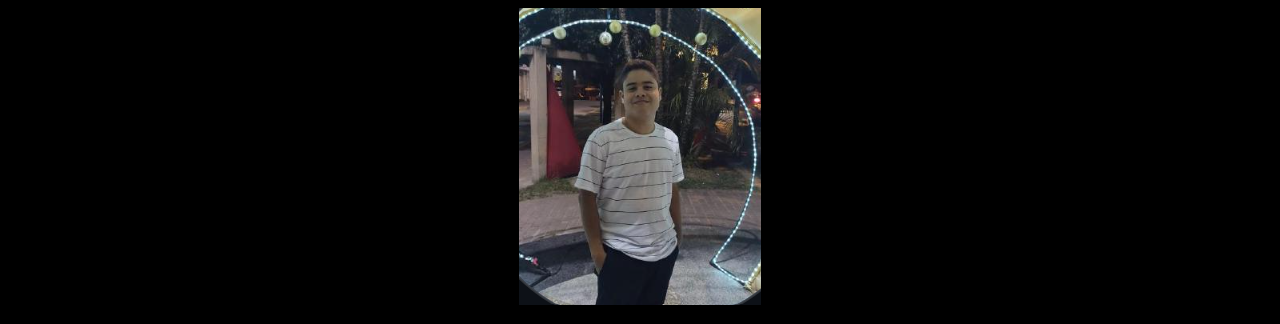
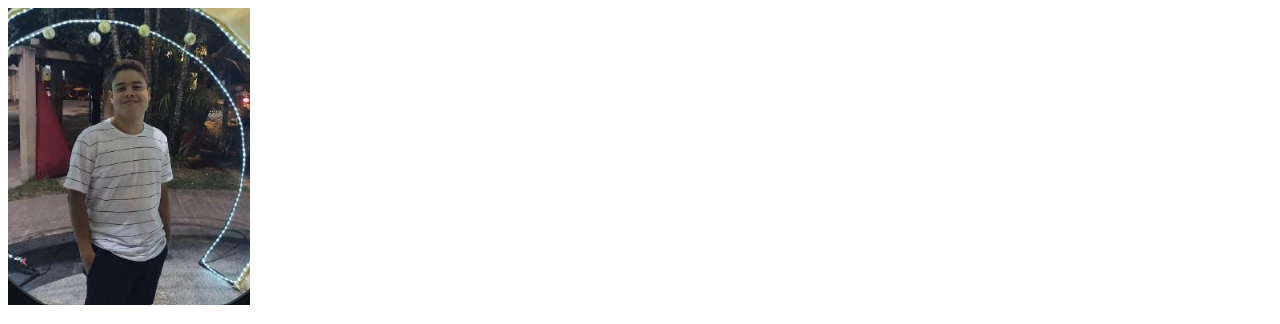
Before and after one commit to Lucavinini/Programa-o-Web-e-Mobile---Unicap, a plain HTML site: page Atividade2/index.html in a window 1280 px wide. Shown: the top 324 px of the page. Drawn offline with Linux system fonts and the light colour scheme.

Commit message:
Na atividade 2 eu adicionei o css sem querer, apenas para treinamento. Nesse commit eu estou retirando o mesmo.

```diff
--- a/Atividade2/index.html
+++ b/Atividade2/index.html
@@ -4,13 +4,6 @@
 
 <head>
     <title>LucasVinícius</title>
-
-    <style>
-        body{
-            background-color: black;
-            text-align: center ;
-        }
-    </style>
 
 </head>
 <body>
```
